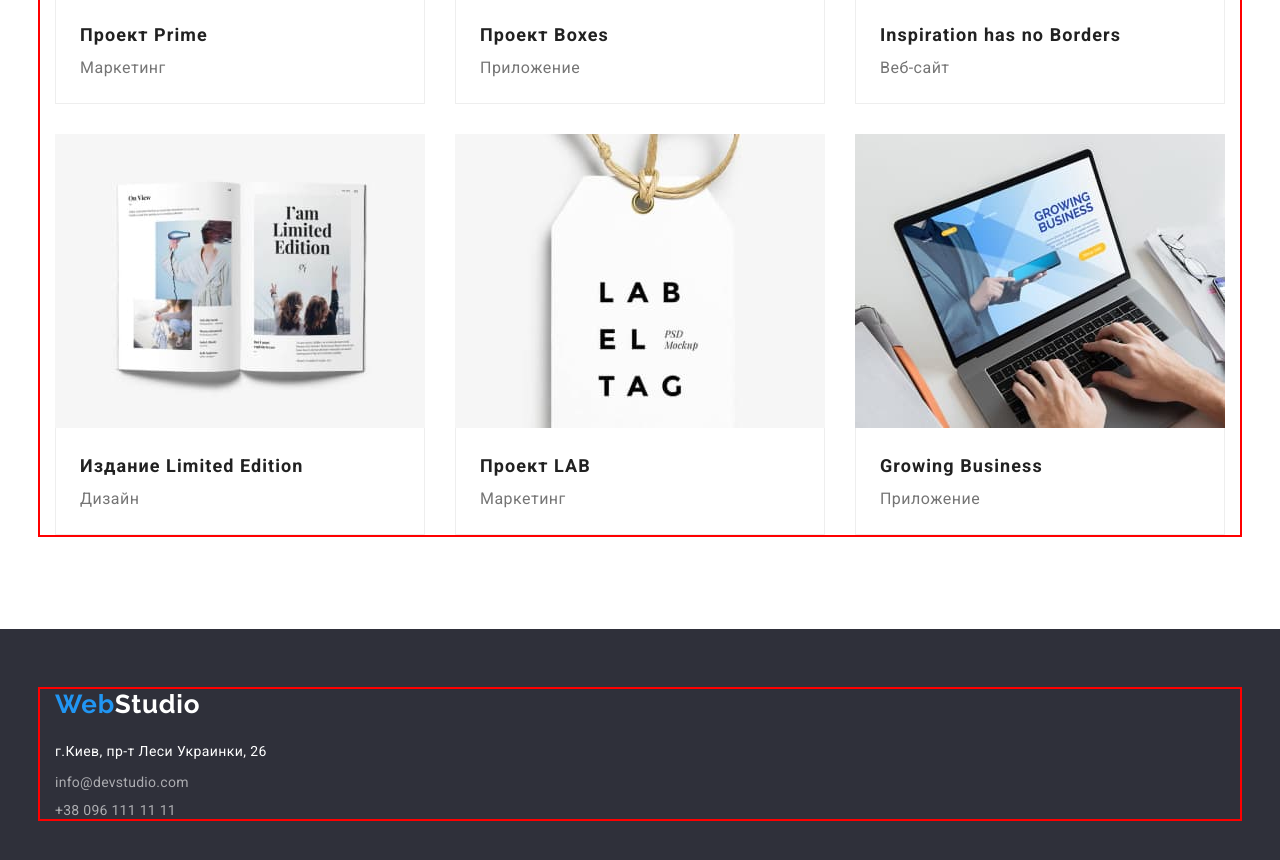
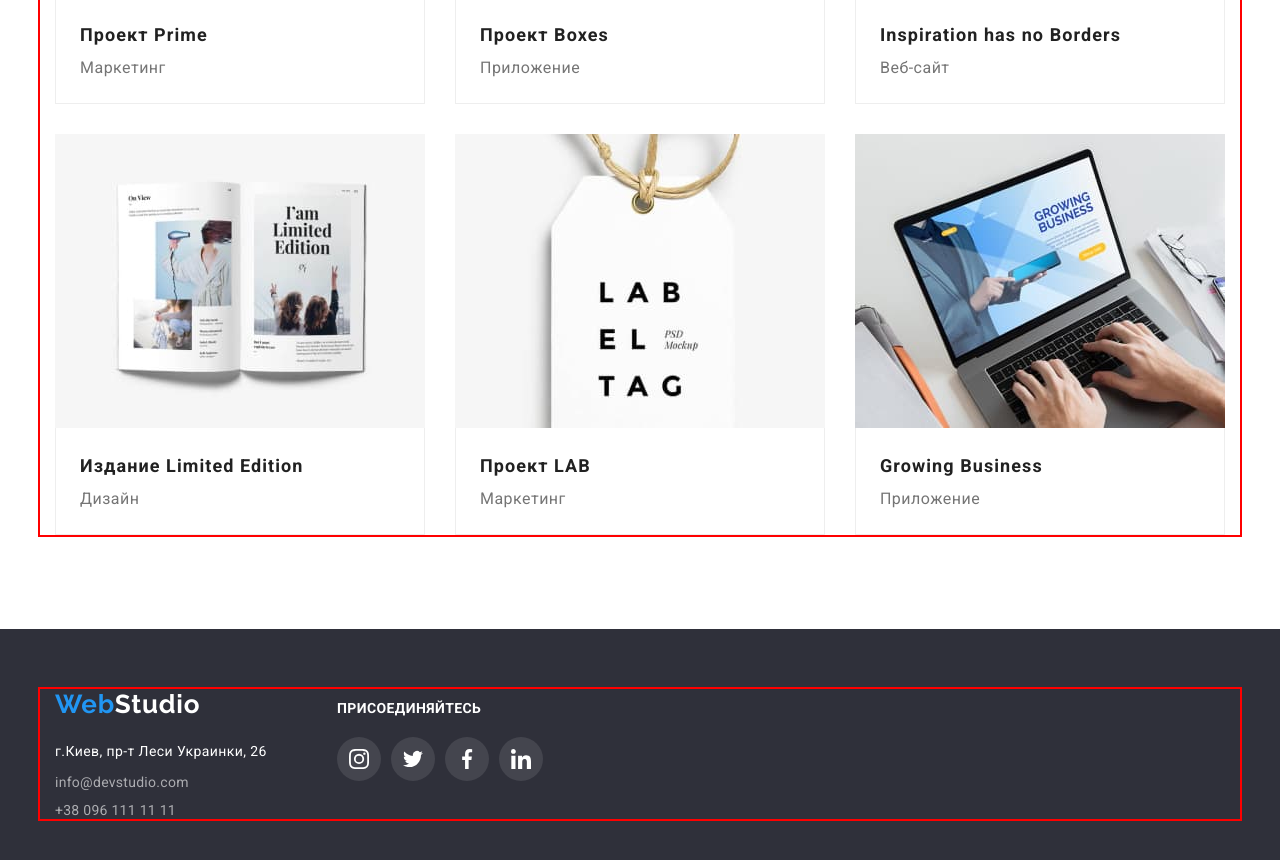
Before and after one commit to Vadym20/goit-markup-hw-04, a plain HTML site: page portfolio.html in a window 1280 px wide. Shown: the part 994-1854 px from the top of the page. Drawn offline with nearby package versions, Linux system fonts and the light colour scheme.

Commit message:
Portfolio

```diff
--- a/css/styles.css
+++ b/css/styles.css
@@ -574,6 +574,13 @@ img {
 .contact-list .link:focus {
   color: var(--select-color);
 }
+.footer .container {
+  display: flex;
+  align-items: baseline;
+}
+.footer-contacts {
+  margin-right: 70px;
+}
 
 .join-us-title {
   display: flex;
--- a/portfolio.html
+++ b/portfolio.html
@@ -1,5 +1,6 @@
 <!DOCTYPE html>
 <html lang="ru">
+
 <head>
   <meta charset="UTF-8" />
   <meta http-equiv="X-UA-Compatible" content="IE=edge" />
@@ -8,18 +9,15 @@
   <link rel="preconnect" href="http://fonts.googleapis.com" />
   <link rel="preconnect" href="http://fonts.gstatic.com" crossorigin />
 
-    <link
-      href="https://fonts.googleapis.com/css2?family=Raleway:wght@700&family=Roboto:wght@400;500;700;900&display=swap"
-      rel="stylesheet"
-    />
-    <link
-      rel="stylesheet"
-      href="https://cdnjs.cloudflare.com/ajax/libs/modern-normalize/1.1.0/modern-normalize.min.css"
-    />
+  <link href="https://fonts.googleapis.com/css2?family=Raleway:wght@700&family=Roboto:wght@400;500;700;900&display=swap"
+    rel="stylesheet" />
+  <link rel="stylesheet"
+    href="https://cdnjs.cloudflare.com/ajax/libs/modern-normalize/1.1.0/modern-normalize.min.css" />
   <link rel="stylesheet" href=" ./css/styles.css" />
 
   <title>Портфолио</title>
 </head>
+
 <body>
   <!----------Header------------>
   <header class="header">
@@ -41,10 +39,16 @@
 
       <ul class="contacts">
         <li class="contact-list-item">
-            <a href="mailto:info@devstudio.com" class="contacts-list-link">info@devstudio.com</a>
+          <a href="mailto:info@devstudio.com" class="contacts-list-link"><svg class="contacts-icon" width="16"
+              height="12">
+              <use href="./images/icons-cont.svg#icon-envelope"></use>
+            </svg>info@devstudio.com</a>
         </li>
+
         <li class="contact-list-item">
-            <a href="tel:+380961111111" class="contacts-list-link">+38 096 111 11 11</a>
+          <a href="tel:+380961111111" class="contacts-list-link"><svg class="contacts-icon" width="10" height="16">
+              <use href="./images/icons-cont.svg#icon-Vector"></use>
+            </svg>+38 096 111 11 11</a>
         </li>
       </ul>
     </div>
@@ -80,11 +84,7 @@
           </li>
           <!-------- проект 2 ----------->
           <li class="portfolio-item">
-              <img
-                src="./images/img-poster.jpeg"
-                alt="Постер New Orlean vs Golden Star"
-                width="370"
-              />
+            <img src="./images/img-poster.jpeg" alt="Постер New Orlean vs Golden Star" width="370" />
             <div class="portfolio-box">
               <h2 class="portfolio-title">
                 Постер <span lang="en">New Orlean vs Golden Star</span>
@@ -155,21 +155,15 @@
   <!----- Футер ------->
   <footer class="footer">
     <div class="container">
-        <a class="footer-logo" href="./index.html" lang="en"
-          >Web<span class="logo-text">Studio</span></a
-        >
+      <div class="footer-contacts">
+        <a class="footer-logo" href="./index.html" lang="en">Web<span class="logo-text">Studio</span></a>
+        <!-------Адрес------>
         <address class="address">
           <ul class="contact-list list">
             <li class="footer-address">
-              <a
-                class="address-link"
-                href="https://goo.gl/maps/TaNnJPtCBs2FAHwr9"
-                target="_blank"
-                rel="noopener nofolow noreferrer"
-                >г.Киев, пр-т Леси Украинки, 26</a
-              >
+              <a class="address-link" href="https://goo.gl/maps/TaNnJPtCBs2FAHwr9" target="_blank"
+                rel="noopener nofolow noreferrer">г.Киев, пр-т Леси Украинки, 26</a>
             </li>
-
             <li class="footer-item">
               <a href="mailto:info@devstudio.com" class="footer-mail link">info@devstudio.com</a>
             </li>
@@ -179,6 +173,41 @@
           </ul>
         </address>
       </div>
+      <div class="join-us">
+        <p class="join-us-title">ПРИСОЕДИНЯЙТЕСЬ</p>
+        <ul class="join-us-list list">
+          <li class="join-us-item">
+            <a href="" class="join-us-link link">
+              <svg class="join-us-icon" width="20" height="20">
+                <use href="./images/icons.svg#icon-instagram"></use>
+              </svg>
+            </a>
+          </li>
+          <li class="join-us-item">
+            <a href="" class="join-us-link link">
+              <svg class="join-us-icon" width="20" height="20">
+                <use href="./images/icons.svg#icon-twitter"></use>
+              </svg>
+            </a>
+          </li>
+          <li class="join-us-item">
+            <a href="" class="join-us-link link">
+              <svg class="join-us-icon" width="20" height="20">
+                <use href="./images/icons.svg#icon-facebook"></use>
+              </svg>
+            </a>
+          </li>
+          <li class="join-us-item">
+            <a href="" class="join-us-link link">
+              <svg class="join-us-icon" width="20" height="20">
+                <use href="./images/icons.svg#icon-linkedin"></use>
+              </svg>
+            </a>
+          </li>
+        </ul>
+      </div>
+    </div>
   </footer>
 </body>
+
 </html>
```
Also changed, not shown: index.html (+11 -7 lines). Lines whose indentation alone changed are shown as unchanged.
